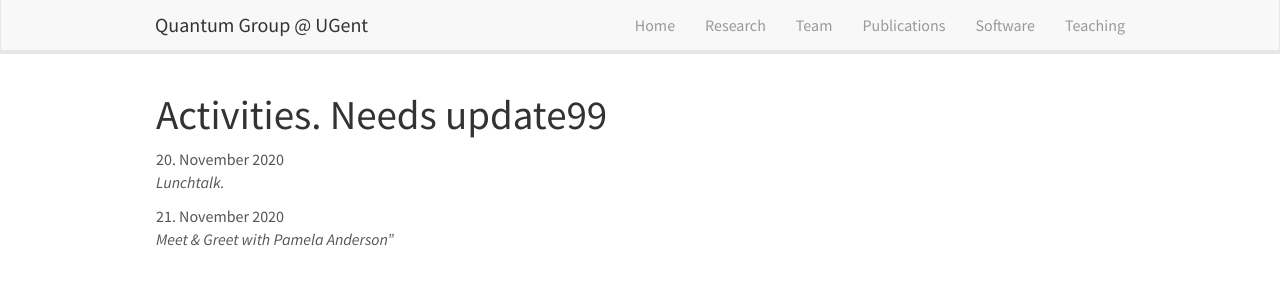
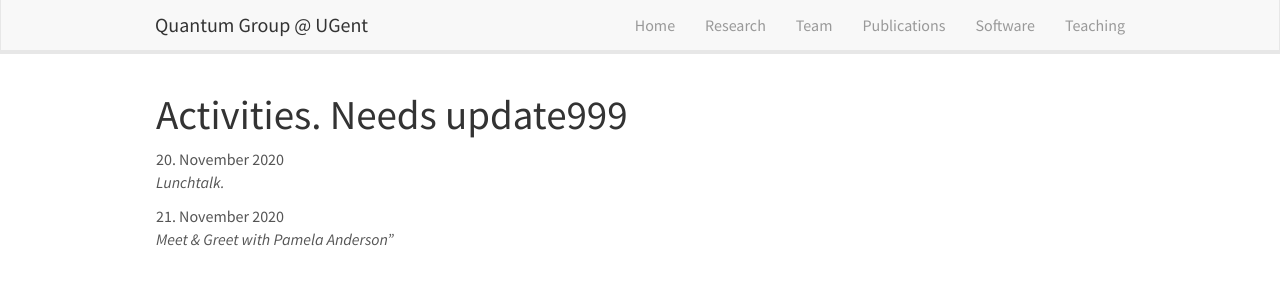
Before and after one commit to quantumghent/quantumghent.github.io, a Jekyll site: the page built from _pages/activities.md, in a window 1280 px wide and 979 px high. Shown: the top 288 px of the window. Built offline with Jekyll 4.4.1, drawn with Linux system fonts in a browser that asks for light colours; nearby versions of some CDN libraries.

Commit message:
Update activities.md

```diff
--- a/_pages/activities.md
+++ b/_pages/activities.md
@@ -6,7 +6,7 @@ sitemap: false
 permalink: /activities.html
 ---
 
-# Activities. Needs update99
+# Activities. Needs update999
 
 {% for activity in site.data.activities %}
 <p>{{ activity.date }} <br>
```
